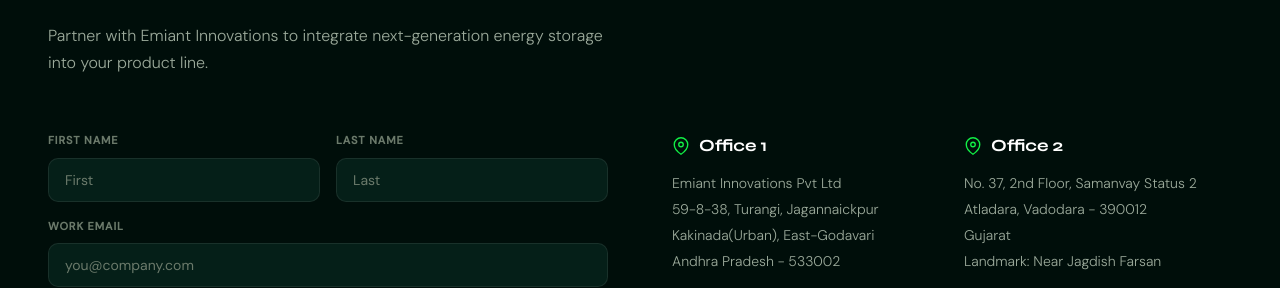
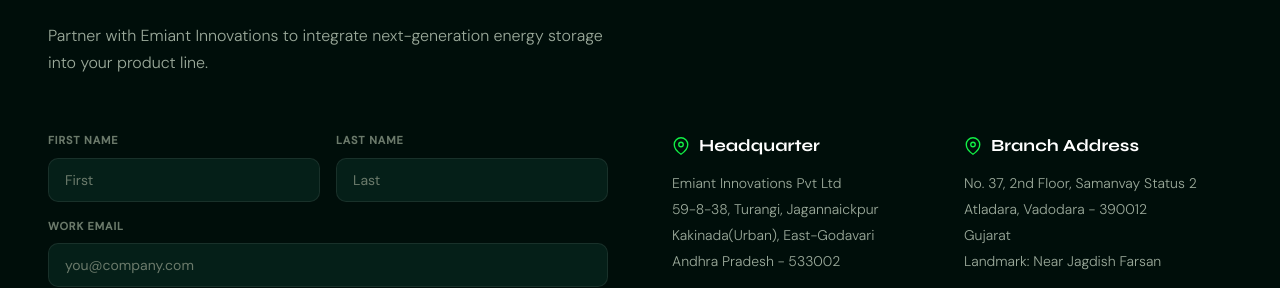
Before and after one commit to grvz-zz/emiant-frontend-new, a React (Vite) app: page / in a window 1280 px wide. Shown: the part 8744-9032 px from the top of the page. Built offline with nearby package versions, Linux system fonts and the light colour scheme.

Commit message:
Address header change

```diff
--- a/src/components/Contact.jsx
+++ b/src/components/Contact.jsx
@@ -86,11 +86,11 @@
           <div className={styles.infoBlock}>
             <div className={styles.addressRow}>
               <div>
-                <h3 className={styles.infoTitle}><LocationIcon /> Office 1</h3>
+                <h3 className={styles.infoTitle}><LocationIcon /> Headquarter</h3>
                 <p>Emiant Innovations Pvt Ltd<br/>59-8-38, Turangi, Jagannaickpur<br/>Kakinada(Urban), East-Godavari<br/>Andhra Pradesh - 533002</p>
               </div>
               <div>
-                <h3 className={styles.infoTitle}><LocationIcon /> Office 2</h3>
+                <h3 className={styles.infoTitle}><LocationIcon /> Branch Address</h3>
                 <p>No. 37, 2nd Floor, Samanvay Status 2<br/>Atladara, Vadodara - 390012<br/>Gujarat<br/>Landmark: Near Jagdish Farsan</p>
               </div>
             </div>
```
